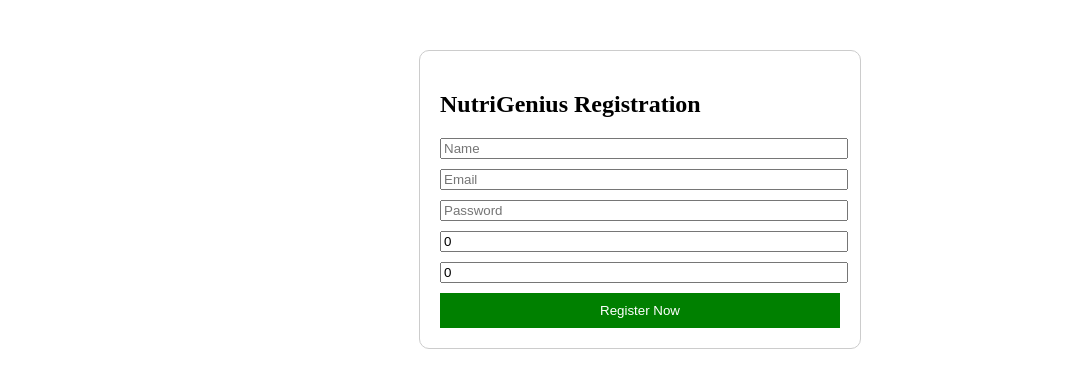
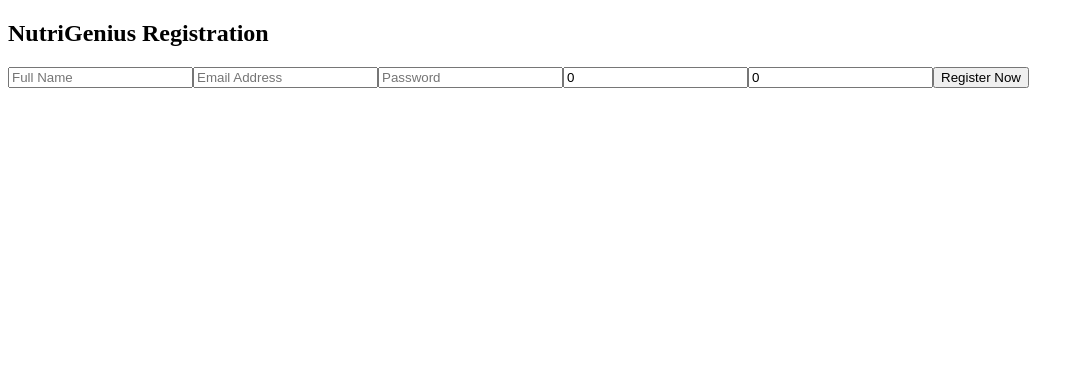
Before and after one commit to devdilshan2025/NutriGenius_AI_frontend, an Angular app: page / in a window 1280 px wide. Shown: the top 388 px of the page, without its empty margins (0-1084 px from the left). Built offline with nearby package versions, Linux system fonts and the light colour scheme.

Commit message:
add place hold for

```diff
--- a/src/app/app.component.html
+++ b/src/app/app.component.html
@@ -1,9 +1,15 @@
-<div style="max-width: 400px; margin: 50px auto; padding: 20px; border: 1px solid #ccc; border-radius: 10px;">
+<div class="registration-container">
   <h2>NutriGenius Registration</h2>
-  <input type="text" [(ngModel)]="user.name" placeholder="Name" style="display:block; width:100%; margin-bottom:10px;">
-  <input type="email" [(ngModel)]="user.email" placeholder="Email" style="display:block; width:100%; margin-bottom:10px;">
-  <input type="password" [(ngModel)]="user.password" placeholder="Password" style="display:block; width:100%; margin-bottom:10px;">
-  <input type="number" [(ngModel)]="user.weight" placeholder="Weight" style="display:block; width:100%; margin-bottom:10px;">
-  <input type="number" [(ngModel)]="user.height" placeholder="Height" style="display:block; width:100%; margin-bottom:10px;">
-  <button (click)="onRegister()" style="width:100%; padding:10px; background:green; color:white; border:none;">Register Now</button>
+
+  <input type="text" [(ngModel)]="user.name" name="name" placeholder="Full Name">
+
+  <input type="email" [(ngModel)]="user.email" name="email" placeholder="Email Address">
+
+  <input type="password" [(ngModel)]="user.password" name="password" placeholder="Password">
+
+  <input type="number" [(ngModel)]="user.weight" name="weight" placeholder="Weight (kg)">
+
+  <input type="number" [(ngModel)]="user.height" name="height" placeholder="Height (cm)">
+
+  <button (click)="onRegister()">Register Now</button>
 </div>
```
